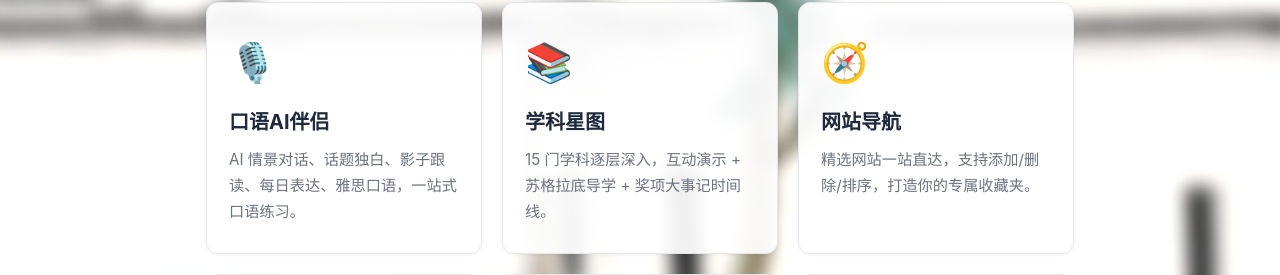
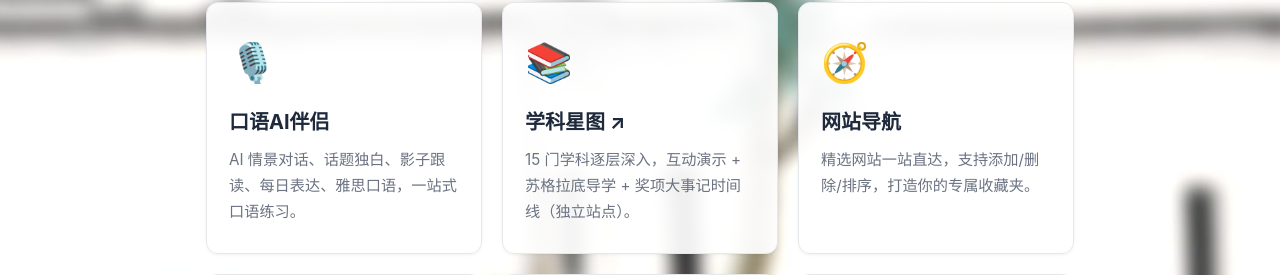
Before and after one commit to ssdrgzn2026/oral-practice, a Flask app: page / in a window 1280 px wide. Shown: the part 124-399 px from the top of the page. Run offline with Flask 3, Linux system fonts and the light colour scheme.

Commit message:
style: MiscHub学科星图卡片直接指向atlas独立站

```diff
--- a/templates/index.html
+++ b/templates/index.html
@@ -26,10 +26,10 @@
                     <h2>口语AI伴侣</h2>
                     <p>AI 情景对话、话题独白、影子跟读、每日表达、雅思口语，一站式口语练习。</p>
                 </a>
-                <a class="module-card" href="/graph">
+                <a class="module-card" href="https://atlas.pingxu.xin/">
                     <div class="module-icon">📚</div>
-                    <h2>学科星图</h2>
-                    <p>15 门学科逐层深入，互动演示 + 苏格拉底导学 + 奖项大事记时间线。</p>
+                    <h2>学科星图 <span class="site-go">↗</span></h2>
+                    <p>15 门学科逐层深入，互动演示 + 苏格拉底导学 + 奖项大事记时间线（独立站点）。</p>
                 </a>
                 <a class="module-card" href="/portal" data-module="portal">
                     <div class="module-icon">🧭</div>
```
